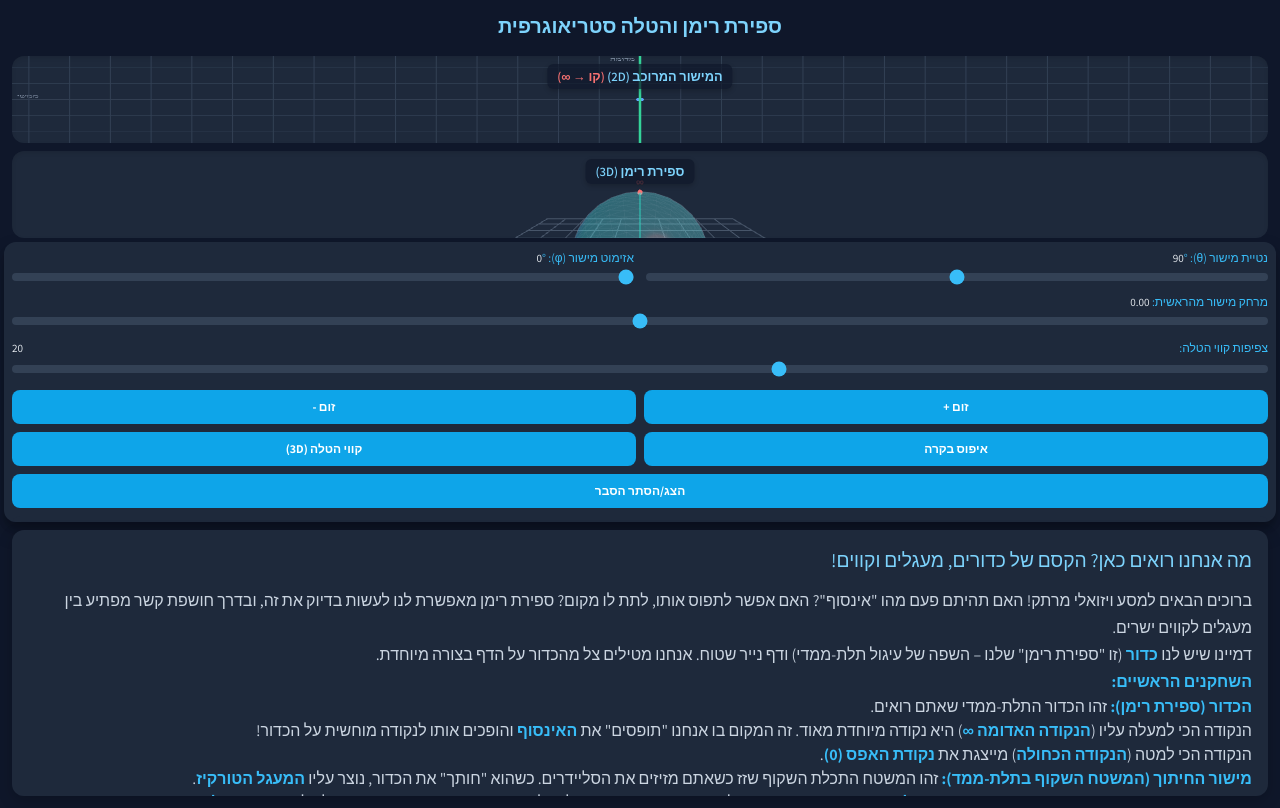
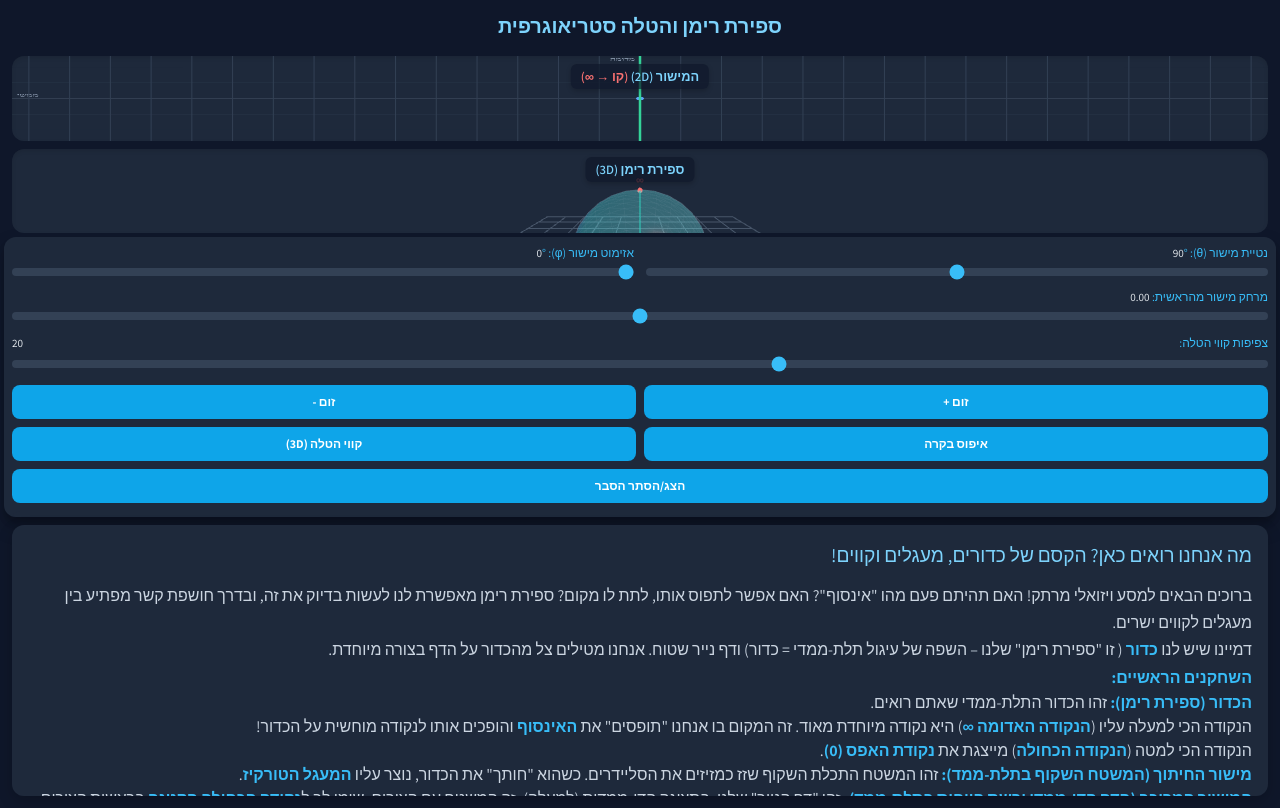
Before and after one commit to kingTB/RiemannSphere, a plain HTML site: page index.html in a window 1280 px wide. Both pictures are taken after a click on the button "הצג/הסתר הסבר". Drawn offline with nearby package versions, Linux system fonts and the light colour scheme; animation ran at ten frames a second.

Commit message:
Update index.html

```diff
--- a/index.html
+++ b/index.html
@@ -3,7 +3,7 @@
 <head>
     <meta charset="UTF-8">
     <meta name="viewport" content="width=device-width, initial-scale=1.0, maximum-scale=1.0, user-scalable=no">
-    <title>ספירת רימן - אינסוף ואפס</title>
+    <title>ספירת רימן - קו, עיגול ואינסוף</title>
     <script src="https://cdnjs.cloudflare.com/ajax/libs/three.js/r128/three.min.js"></script>
     <script src="https://cdn.jsdelivr.net/npm/three@0.128.0/examples/js/controls/OrbitControls.js"></script>
     <script src="https://cdn.tailwindcss.com"></script>
@@ -139,7 +139,7 @@
 
         <div class="visualization-area">
             <div class="canvas-container">
-                <div class="canvas-title">המישור המרוכב (2D) <span id="infinityIndicatorComplexPlane" class="text-red-400"></span></div>
+                <div class="canvas-title">המישור (2D) <span id="infinityIndicatorComplexPlane" class="text-red-400"></span></div>
                 <canvas id="complexPlaneCanvas"></canvas>
             </div>
             <div class="canvas-container">
@@ -189,7 +189,7 @@
         <div id="explanationPanel" class="explanation-panel">
             <h3>מה אנחנו רואים כאן? הקסם של כדורים, מעגלים וקווים!</h3>
             <p>ברוכים הבאים למסע ויזואלי מרתק! האם תהיתם פעם מהו "אינסוף"? האם אפשר לתפוס אותו, לתת לו מקום? ספירת רימן מאפשרת לנו לעשות בדיוק את זה, ובדרך חושפת קשר מפתיע בין מעגלים לקווים ישרים.</p>
-            <p>דמיינו שיש לנו <strong>כדור</strong> (זו "ספירת רימן" שלנו – השפה של עיגול תלת-ממדי) ודף נייר שטוח. אנחנו מטילים צל מהכדור על הדף בצורה מיוחדת.</p>
+            <p>דמיינו שיש לנו <strong>כדור</strong> ( זו "ספירת רימן" שלנו – השפה של עיגול תלת-ממדי = כדור) ודף נייר שטוח. אנחנו מטילים צל מהכדור על הדף בצורה מיוחדת.</p>
 
             <p><strong>השחקנים הראשיים:</strong></p>
             <ul>
@@ -199,7 +199,7 @@
                         <li>הנקודה הכי למטה (<strong>הנקודה הכחולה</strong>) מייצגת את <strong>נקודת האפס (0)</strong>.</li>
                     </ul>
                 </li>
-                <li><strong>מישור החיתוך (המשטח השקוף בתלת-ממד):</strong> זהו המשטח התכלת השקוף שזז כשאתם מזיזים את הסליידרים. כשהוא "חותך" את הכדור, נוצר עליו <strong>המעגל הטורקיז</strong>.</li>
+                <li><strong>מישור החיתוך (המשטח השקוף בתלת-ממד):</strong> זהו המשטח התכלת השקוף שזז כמזיזים את הסליידרים. כשהוא "חותך" את הכדור, נוצר עליו <strong>המעגל הטורקיז</strong>.</li>
                 <li><strong>המישור המרוכב (הדף הדו-ממדי ורשת הייחוס בתלת-ממד):</strong> זהו "דף הנייר" שלנו. בתצוגה הדו-ממדית (למעלה), זה המשטח עם הצירים. שימו לב ל<strong>נקודה הכחולה הקטנה</strong> בראשית הצירים – זו ההטלה של נקודת האפס מהכדור. בתלת-ממד, מישור זה מיוצג על ידי רשת הקווים האופקית (ב-z=0).</li>
             </ul>
 
@@ -218,7 +218,7 @@
             </ul>
 
             <p><strong>למה זה מעניין?</strong></p>
-            <p>זה מראה לנו ש<strong>קווים ישרים ומעגלים הם בעצם אותו סוג של צורה</strong>. קו ישר הוא פשוט "מעגל שעובר דרך האינסוף". הכדור הזה עוזר לנו לראות את הקשר המפתיע הזה, ולהבין את האינסוף כנקודה אמיתית במרחב מיוחד. נקודת האפס (הקוטב הדרומי) ממופה לראשית הצירים במישור, בעוד שהאינסוף (הקוטב הצפוני) "מתפזר" על פני כל המישור הרחוק.</p>
+            <p>זה מראה לנו ש<strong>קווים ישרים ומעגלים הם בעצם אותו סוג של צורה</strong>. קו ישר הוא פשוט "מעגל שעובר דרך האינסוף". הכדור הזה עוזר לנו לראות את הקשר המפתיע הזה, ולהבין את האינסוף כנקודה אמיתית במרחב מיוחד(דאמ). נקודת האפס (הקוטב הדרומי) ממופה לראשית הצירים במישור, בעוד שהאינסוף (הקוטב הצפוני) ממופה לנקודה שהיא רחוקה יותר מכל נקודה שאפשר לדמיין.</p>
         </div>
 
     </div>
```
